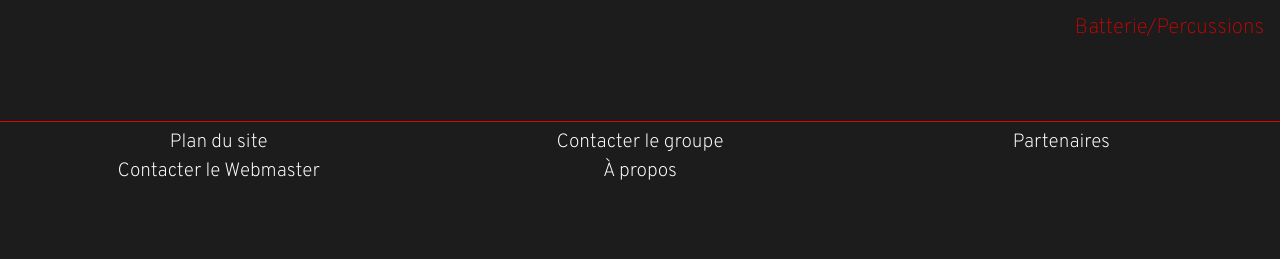
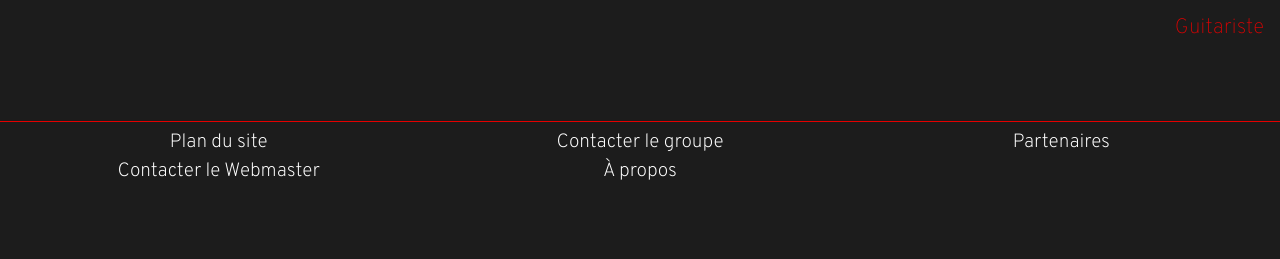
Before and after one commit to christophegourmand/musicband_alinea, a PHP site: page /views/pages/page_bio.php in a window 1280 px wide. Shown: the part 3076-3335 px from the top of the page. Run offline with PHP 8.4, Linux system fonts and the light colour scheme; some libraries are stand-ins or nearby versions; some web fonts are replaced.

Commit message:
MODIFY musicians role name in page Bio

```diff
--- a/views/pages/page_bio/page-content.php
+++ b/views/pages/page_bio/page-content.php
@@ -33,7 +33,7 @@
                 Ne devant sa place qu’a un pauvre concours de circonstances: être venu au monde dans une famille de musiciens.<br>
                 Toujours dispo, maitre du tempo, maitre du tant pis, pour le meilleur, et surtout, pour le pire.</p>
             </div>
-            <p class="musiciens-role">Batterie/Percussions</p>
+            <p class="musiciens-role">Batteur/Percussionniste</p>
         </div>
 
         <div class="musiciens-container">
@@ -53,7 +53,7 @@
                 <img class="musiciens-img" src="<?php echo($prefix_to_root_folder.'/assets/img/photos/musicians/photo_presentation_nicole.jpg');?>" alt="photo du musicien" title="photo du musicien">
                 <p class="musiciens-description">Originaire de Lyon. Née un soir de 21 Juillet 1978, de parents choristes Malgaches.<br>Mère d’une lutine, et d’un lutin. Carnassière de littérature, de café chaud et d’esprit curieux à la  connaissance.<br>Ses passions musicales n’ont, pour frontière, que l’amitié, la positivité et la confiance.<br>Timide, utopiste, optimiste, fragile.<br>Construit uniquement avec son coeur et prend de la vie ce qu’elle lui offre, sans jamais demander en retour.<br>Son Credo? …Carpe diem.</p>
             </div>
-            <p class="musiciens-role">Choeurs</p>
+            <p class="musiciens-role">Chanteuse/Choriste</p>
         </div>
 
         <div class="musiciens-container">
@@ -64,7 +64,7 @@
                 Studio ou Scènes, il s’adapte et maîtrise son instrument.<br>
                 Un parfait musicien comme on les aiment …</p>
             </div>
-            <p class="musiciens-role">Batterie/Percussions</p>
+            <p class="musiciens-role">Guitariste</p>
         </div>
     </section>
 </main>
```
